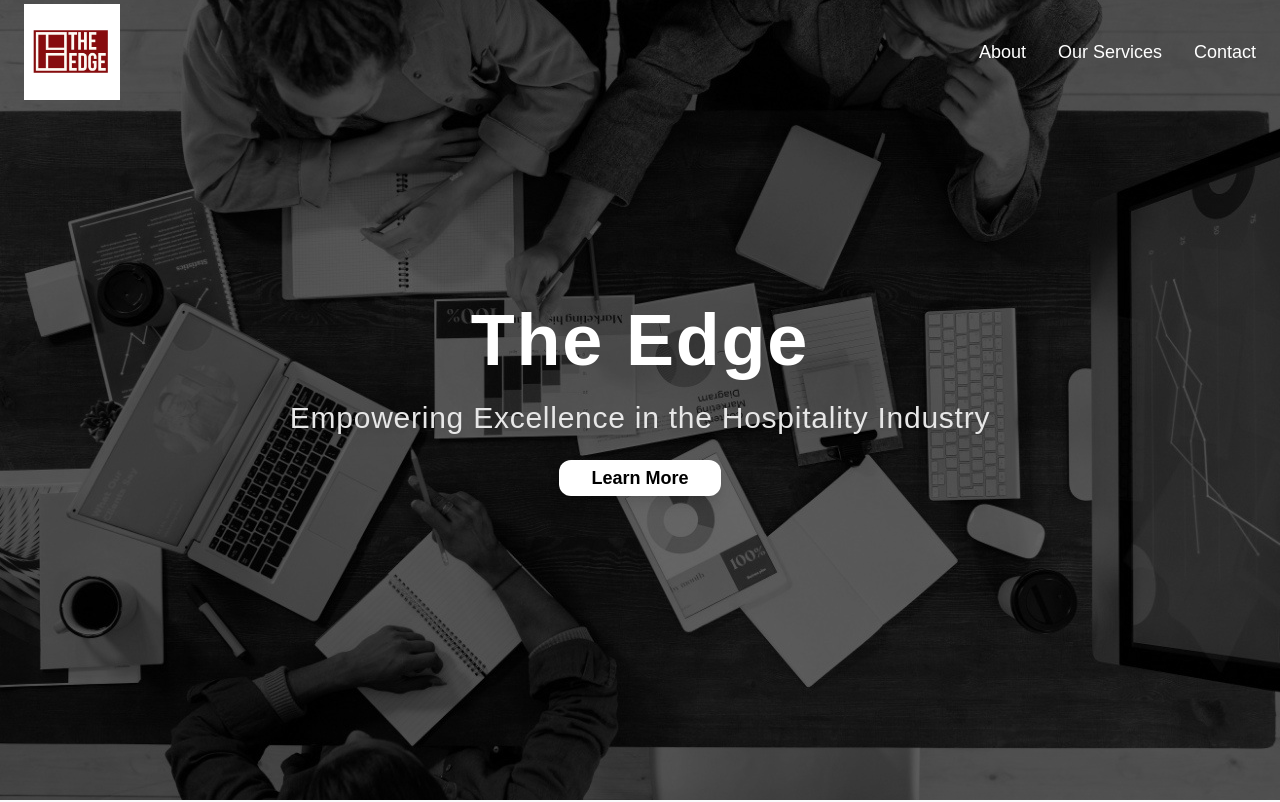
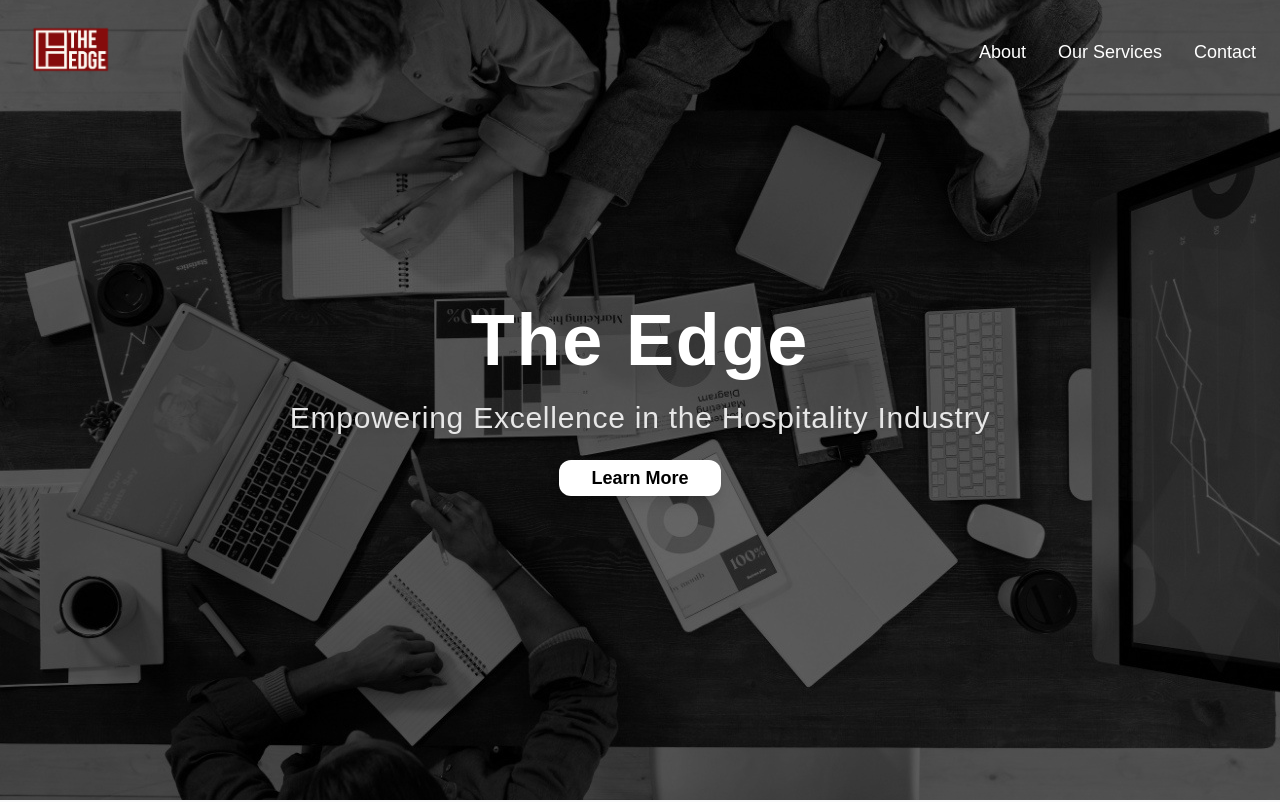
Before and after one commit to mark18cosmic/the-edge, a Next.js app: page / in a window 1280 px wide. Shown: the top 802 px of the page. Built offline with nearby package versions, Linux system fonts and the light colour scheme.

Commit message:
updated hero and transparent logo

```diff
--- a/app/components/Hero.tsx
+++ b/app/components/Hero.tsx
@@ -65,9 +65,9 @@
         <Button
           ref={heroButtonRef}
           className="mt-8 px-8 py-4 text-lg font-bold text-black bg-white hover:bg-gray-200 rounded-xl shadow-lg transition duration-300 ease-in-out transform hover:scale-105"
-          aria-label="Learn More"
+          aria-label="Contact Us"
           onClick={() => {
-            const targetSection = document.getElementById("about"); // Replace with your target section's ID
+            const targetSection = document.getElementById("Contact"); // Replace with your target section's ID
             if (targetSection) {
               targetSection.scrollIntoView({ behavior: "smooth" });
             }
--- a/app/components/Navbar.tsx
+++ b/app/components/Navbar.tsx
@@ -50,7 +50,7 @@
           className="text-white text-2xl font-extrabold tracking-wide hover:text-gray-300 transition duration-300 ease-in-out"
         >
           <Image
-            src="/images/logo.jpg"
+            src="/images/logo.png"
             className="object-contain h-24 w-auto"
             alt="The Edge"
             width={200}
```
Also changed, not shown: public/images/logo.jpg (deleted), public/images/logo.png (added).
